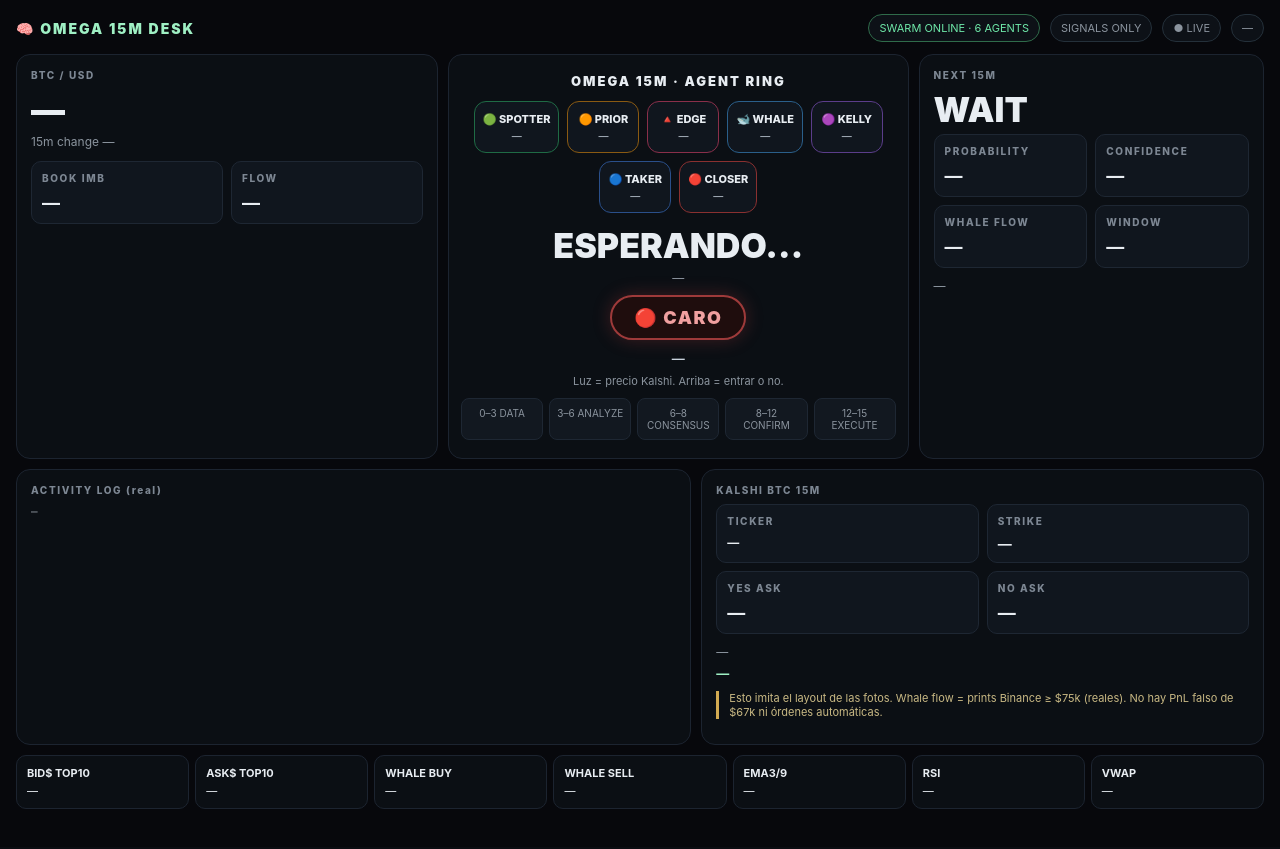
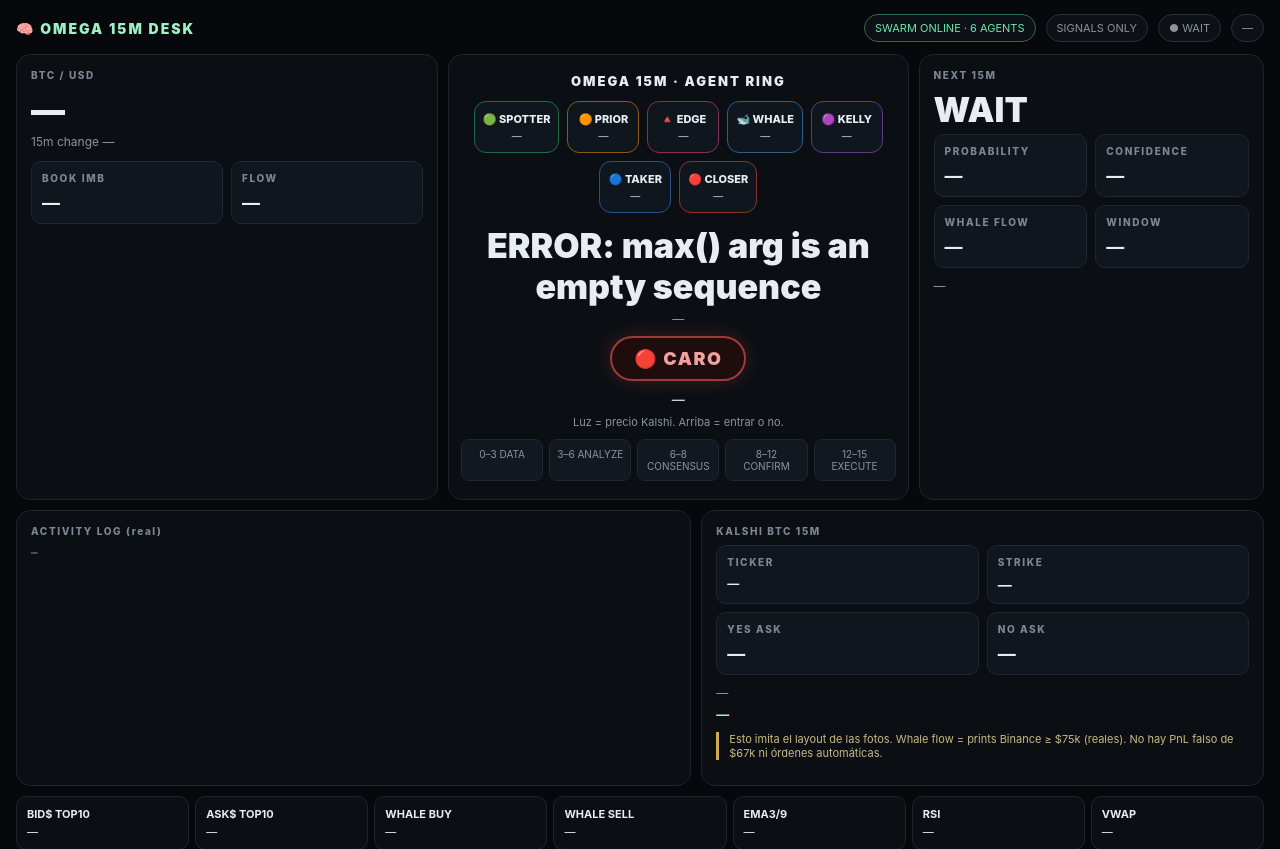
Before and after one commit to anthoninoplomo15-cyber/proyecto-2-bot, a Flask app: page / in a window 1280 px wide. Shown: the top 849 px of the page. Before the commit the page ends 809 px from the top, so only its background shows below. Run offline with Flask 3, Linux system fonts and the light colour scheme.

Commit message:
Fix SyntaxError: lines.join newline broke refresh()

```diff
--- a/templates/index.html
+++ b/templates/index.html
@@ -112,13 +112,20 @@ function phaseIndex(name){
 }
 async function refresh(){
  try{
-  const r=await fetch("/api/data",{cache:"no-store"}); const j=await r.json();
-  if(j.error){set("status","● ERROR"); set("decision","ERROR: "+j.error); return}
-  if(!j.data){set("status","● WAIT"); set("decision","CARGANDO…"); return}
+  const ctrl=new AbortController();
+  const to=setTimeout(()=>ctrl.abort(),12000);
+  const r=await fetch("/api/data",{cache:"no-store",signal:ctrl.signal});
+  clearTimeout(to);
+  if(!r.ok){set("status","● ERROR"); set("decision","API HTTP "+r.status); return}
+  const j=await r.json();
+  // Prefer data even if a stale error string remains
+  if(!j.data){set("status","● WAIT"); set("decision", j.error?("ERROR: "+j.error):"CARGANDO…"); return}
+  if(j.error){set("status","● LIVE · warn");}
+  else {set("status","● LIVE");}
   const d=j.data, a=d.agents||{}, i=d.indicators||{}, f=d.flow||{}, b=d.book||{}, k=d.kalshi_btc15m||{}, t=d.timeline||{};
-  set("status","● LIVE");
   set("clock", new Date().toISOString().slice(11,19)+"Z");
   set("mode",(d.swarm&&d.swarm.mode)||"SIGNALS ONLY");
+  set("swarm","SWARM ONLINE · "+((d.swarm&&d.swarm.agents_live)||6)+" AGENTS");
   set("price",fmt(d.price));
   set("change","15m "+n((d.candle15||{}).change_pct,3)+"%");
   set("imb", n(b.imbalance,3)); set("flow", n(f.flow,3));
@@ -134,8 +141,7 @@ async function refresh(){
   const pi=phaseIndex(t.name);
   document.querySelectorAll(".phase").forEach(el=>{el.classList.toggle("active", Number(el.dataset.p)===pi)});
   const lines=(d.activity||[]).map(x=> (x.ts||"").slice(11,19)+"  "+x.line);
-  document.getElementById("log").textContent = lines.length? lines.join("
-") : "Esperando ciclos…";
+  document.getElementById("log").textContent = lines.length? lines.join("\n") : "Esperando ciclos…";
   set("kticker", k.ticker||k.error||"—"); set("kstrike", k.strike!=null?fmt(k.strike):"—");
   set("kyes", k.yes_ask!=null?n(k.yes_ask,2):"—"); set("kno", k.no_ask!=null?n(k.no_ask,2):"—");
   set("khint", k.hint||"—");
@@ -155,7 +161,7 @@ async function refresh(){
   set("bidusd", usd(b.bid_usd_top10)); set("askusd", usd(b.ask_usd_top10));
   set("wbuy", usd(f.whale_buy_usd)); set("wsell", usd(f.whale_sell_usd));
   set("emas", n(i.ema3,0)+" / "+n(i.ema9,0)); set("rsi", n(i.rsi,1)); set("vwap", fmt(i.vwap));
- }catch(e){set("status","● OFFLINE")}
+ }catch(e){set("status","● OFFLINE"); set("decision","SIN DATA: "+(e&&e.name==="AbortError"?"timeout":(e&&e.message)||e));}
 }
 refresh(); setInterval(refresh,5000);
 </script>
```
